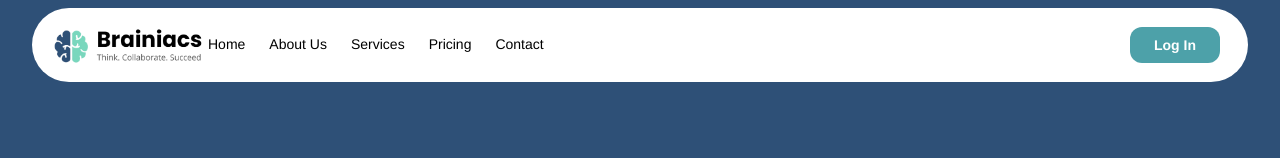
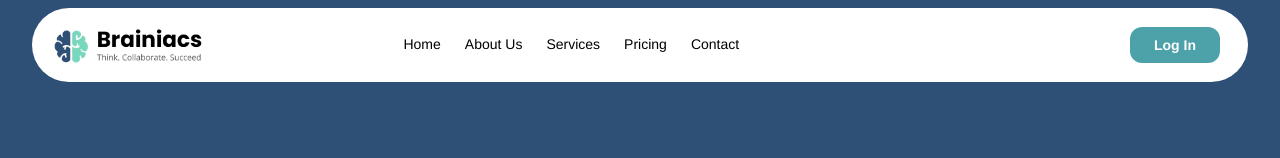
Before and after one commit to AsadEducation/Brainiacs-Team-Collaboration, a React (Vite) app: page / in a window 1280 px wide. Shown: the top 158 px of the page. Built offline with nearby package versions, Linux system fonts and the light colour scheme; no server answers.

Commit message:
fixed navbar funtionalites

```diff
--- a/src/Component/Shared/Navbar.jsx
+++ b/src/Component/Shared/Navbar.jsx
@@ -87,7 +87,7 @@ const Navbar = () => {
               </svg>
             </button>
           </div>
-        <ul className="hidden lg:flex lg:items-center lg:space-x-6">
+          <ul className="mx-auto hidden lg:flex lg:items-center lg:space-x-6">
             <li>
               <Link to="/" className="text-sm hover:text-accent cursor-pointer">Home</Link>
             </li>
```
Lines whose indentation alone changed are shown as unchanged.
